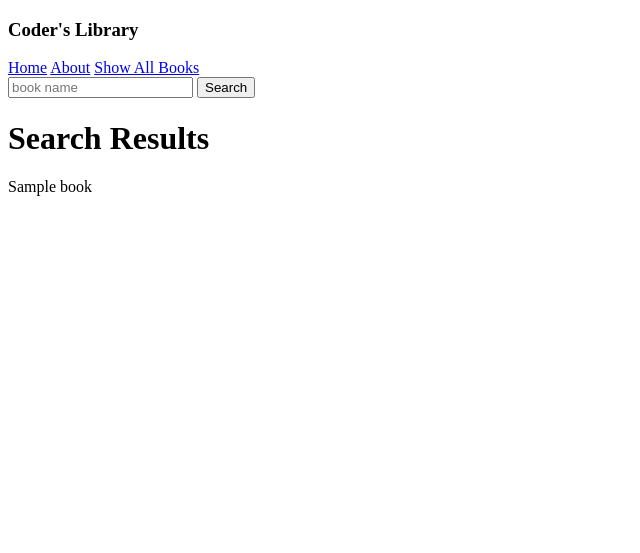
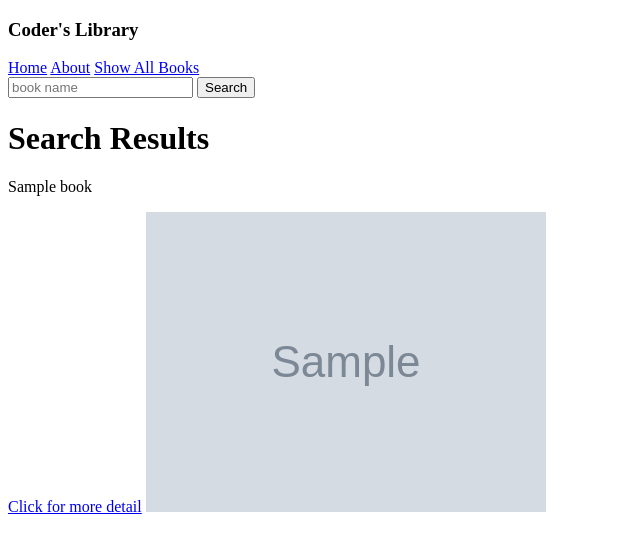
Before and after one commit to rsato1007/coder-library, a Django app: template main_app/templates/search_results.html in a window 1280 px wide. Shown: the top 553 px of the page, without its empty margins (0-640 px from the left). Run offline with Django 3.2, Linux system fonts and the light colour scheme; the template is opened without the code that fills it: most values are stand-ins (such as "Sample title", 1, 10 or a date in 2020); grey boxes marked "Sample" are stand-in pictures.

Commit message:
updating search results page

```diff
--- a/main_app/templates/home.html
+++ b/main_app/templates/home.html
@@ -5,7 +5,7 @@
 </div>
 <h1>Today's Recommendations</h1>
 {% for book in books %}
-  <img src="{{book.image}}" alt="{{book.title}}">
+  <a href="{{book.link}}"><img src="{{book.image}}" alt="{{book.title}}"></a>
 {% endfor %}
 <h1>Search By Subject</h1>
 {% for subject in subjects %}
--- a/main_app/templates/search_results.html
+++ b/main_app/templates/search_results.html
@@ -3,6 +3,8 @@
     <h1>Search Results</h1>
     {% for book in object_list %}
         <p>{{book.title}}</p>
+        <a href="{% url 'book_detail' book.pk %}">Click for more detail</a>
+        <a href="{{book.link}}"><img src="{{book.image}}" alt="{{book.title}}"></a>
     {% empty %}
         <p>No Results</p>
     {% endfor %}
```
